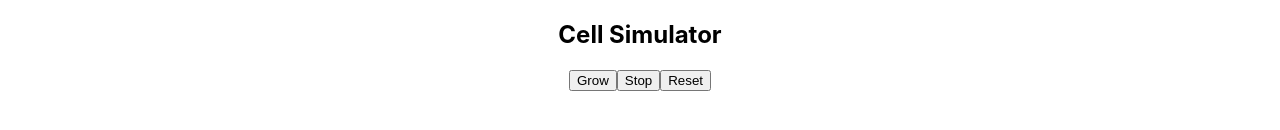
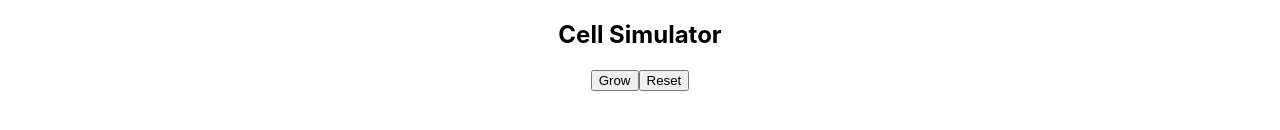
Before and after one commit to SimonHumber/cell-sim, a React (Create React App) app: page / in a window 1280 px wide. Shown: the top 130 px of the page. Built offline with nearby package versions, Linux system fonts and the light colour scheme.

Commit message:
Changed start and stop to be 1 button that changes

```diff
--- a/src/components/Grid.tsx
+++ b/src/components/Grid.tsx
@@ -82,8 +82,11 @@ const Grid = () => {
   return (
     <div className="grid-container">
       <h2>Cell Simulator</h2>
-      <button onClick={onStartClick}>Grow</button>
-      <button onClick={onStopClick}>Stop</button>
+      {isRunning ? (
+        <button onClick={onStopClick}>Stop</button>
+      ) : (
+        <button onClick={onStartClick}>Grow</button>
+      )}
       <button onClick={onResetClick}>Reset</button>
       {isRunning ? (
         <div>Sim running</div>
```
